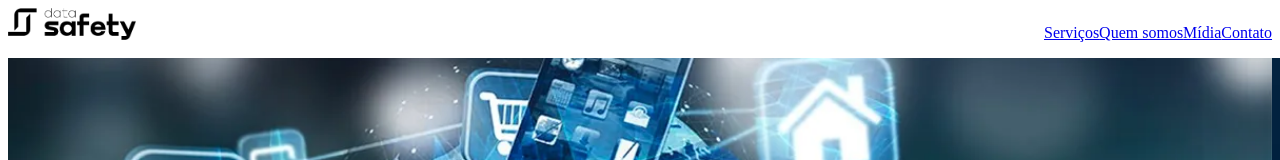
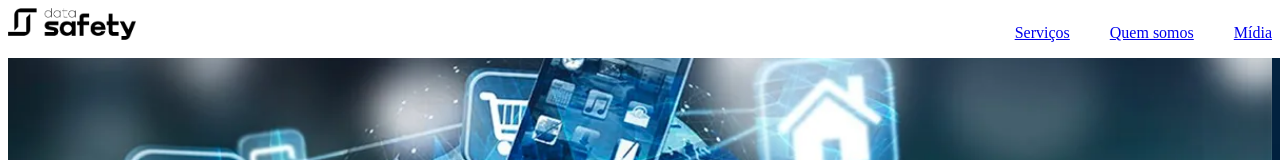
Before and after one commit to ronaldscruz/data-safety, a Next.js app: page / in a window 1280 px wide. Shown: the top 160 px of the page. Built offline with nearby package versions, Linux system fonts and the light colour scheme.

Commit message:
chore: created folder pages under root components folder

```diff
--- /dev/null
+++ b/layouts/DefaultLayout/components/Menu/data.js
@@ -0,0 +1,14 @@
+export const menuOptions = [
+  {
+    label: "Serviços",
+    url: "/servicos",
+  },
+  {
+    label: "Quem somos",
+    url: "/quem-somos",
+  },
+  {
+    label: "Mídia",
+    url: "/midia",
+  },
+];
--- a/layouts/DefaultLayout/components/Menu/index.jsx
+++ b/layouts/DefaultLayout/components/Menu/index.jsx
@@ -1,8 +1,25 @@
 import Image from "next/image";
 import * as S from "./styles";
 import Link from "next/link";
+import { menuOptions } from "./data";
 
 const Menu = () => {
+  const renderDesktopOptions = (options = []) => {
+    const optionsJSX = options.map((option) => (
+      <S.Options key={option.url}>
+        <S.Option>
+          <Link href={option.url}>{option.label}</Link>
+        </S.Option>
+      </S.Options>
+    ));
+
+    return <S.Options>{optionsJSX}</S.Options>;
+  };
+
+  const renderMobileMenu = () => {
+    return <></>;
+  };
+
   return (
     <S.Container>
       <Image
@@ -12,20 +29,8 @@ const Menu = () => {
         height={32}
         priority={true}
       />
-      <S.Options>
-        <S.Option>
-          <Link href="/servicos">Serviços</Link>
-        </S.Option>
-        <S.Option>
-          <Link href="/quem-somos">Quem somos</Link>
-        </S.Option>
-        <S.Option>
-          <Link href="/midia">Mídia</Link>
-        </S.Option>
-        <S.Option>
-          <Link href="/contato">Contato</Link>
-        </S.Option>
-      </S.Options>
+      {renderDesktopOptions(menuOptions)}
+      {renderMobileMenu(menuOptions)}
     </S.Container>
   );
 };
--- a/pages/index.js
+++ b/pages/index.js
@@ -1,4 +1,4 @@
-import HomeCarousel from "../components/index/HomeCarousel";
+import HomeCarousel from "../components/pages/index/HomeCarousel";
 import DefaultLayout from "../layouts/DefaultLayout";
 
 export default function Home() {
```
Also changed, not shown: components/pages/index/HomeCarousel/assets/media.jpeg (renamed from components/index/HomeCarousel/assets/media.jpeg), components/pages/index/HomeCarousel/assets/services.webp (renamed from components/index/HomeCarousel/assets/services.webp), components/pages/index/HomeCarousel/components/SlidesProgress/index.jsx (renamed from components/index/HomeCarousel/components/SlidesProgress/index.jsx), components/pages/index/HomeCarousel/components/SlidesProgress/styles.js (renamed from components/index/HomeCarousel/components/SlidesProgress/styles.js), components/pages/index/HomeCarousel/data.js (renamed from components/index/HomeCarousel/data.js), components/pages/index/HomeCarousel/index.jsx (renamed from components/index/HomeCarousel/index.jsx), components/pages/index/HomeCarousel/styles.js (renamed from components/index/HomeCarousel/styles.js).
